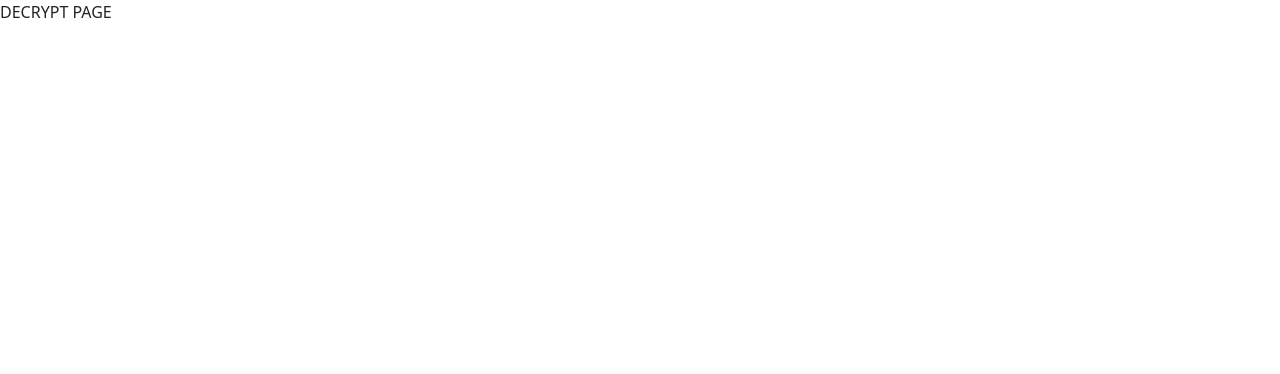
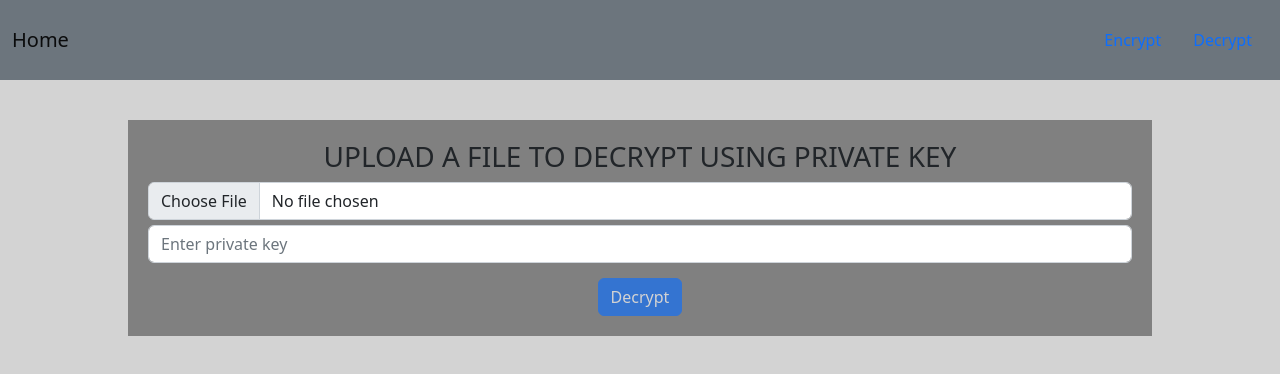
Before and after one commit to avrbovsky/canteen, a React (Create React App) app: page /decrypt in a window 1280 px wide. Shown: the top 374 px of the page. Built offline with nearby package versions, Linux system fonts and the light colour scheme.

Commit message:
Added basic structure in pages

```diff
--- a/src/Layout.tsx
+++ b/src/Layout.tsx
@@ -1,3 +1,6 @@
+import { Header } from "./components/Header";
+import {Row} from 'reactstrap';
+
 type Props = {
   children: JSX.Element;
 };
@@ -5,9 +8,8 @@ type Props = {
 export const Layout = ({ children }: Props): JSX.Element => {
   return (
     <>
-    {/* HEADER */}
-    {children}
-    {/* FOOTER */}
+    <Header />
+    <div style={{height: '90vh', backgroundColor: 'lightgray', paddingTop: '40px'}}>{children}</div>
     </>
   );
 };
--- /dev/null
+++ b/src/components/Header.tsx
@@ -0,0 +1,19 @@
+import { Navbar, NavbarBrand, Nav, NavItem, NavLink } from 'reactstrap';
+
+export const Header = (): JSX.Element => {
+  return (
+    <div>
+        <Navbar color='secondary' style={{height:'10vh'}}>
+            <NavbarBrand href="/">Home</NavbarBrand>
+            <Nav>
+                <NavItem>
+                    <NavLink href="/encrypt">Encrypt</NavLink>
+                </NavItem>
+                <NavItem>
+                    <NavLink href="/decrypt">Decrypt</NavLink>
+                </NavItem>
+            </Nav>
+        </Navbar>
+    </div>
+  );
+};
--- a/src/pages/DecryptPage.tsx
+++ b/src/pages/DecryptPage.tsx
@@ -1,7 +1,24 @@
-import React from 'react'
+import React, { useState } from 'react';
+import {Input, Button} from 'reactstrap';
 
 export const DecryptPage = () => {
+    const [file, setFile] = useState<{}>();
+    const [publicKey, setPublicKey] = useState<string>('');
+
+    const handleFileSelect = (e: React.ChangeEvent<HTMLInputElement>): void => {
+        setFile(e.target.files![0])
+    }
+
+    const handleTextChange = (e: React.ChangeEvent<HTMLInputElement>): void => {
+        setPublicKey(e.target.value)
+    }
+
     return (
-        <>DECRYPT PAGE</>
+        <div style={{width: '80%', backgroundColor: 'gray', marginLeft: 'auto', marginRight: 'auto', textAlign: 'center', padding: '20px'}}>
+            <h3>UPLOAD A FILE TO DECRYPT USING PRIVATE KEY</h3>
+            <Input onChange={handleFileSelect} type="file" />
+            <Input style={{marginTop: '5px'}} onChange={handleTextChange} type='text' placeholder='Enter private key' />
+            <Button style={{marginTop: '15px'}} color='primary' disabled={!file || !publicKey}>Decrypt</Button>
+        </div>
     )
 }
--- a/src/pages/EncryptPage.tsx
+++ b/src/pages/EncryptPage.tsx
@@ -1,7 +1,24 @@
-import React from 'react';
+import React, { useState } from 'react';
+import {Input, Button} from 'reactstrap';
 
 export const EncryptPage = () => {
+    const [file, setFile] = useState<{}>();
+    const [publicKey, setPublicKey] = useState<string>('');
+
+    const handleFileSelect = (e: React.ChangeEvent<HTMLInputElement>): void => {
+        setFile(e.target.files![0])
+    }
+
+    const handleTextChange = (e: React.ChangeEvent<HTMLInputElement>): void => {
+        setPublicKey(e.target.value)
+    }
+
     return (
-        <>ENCRYPT PAGE</>
+        <div style={{width: '80%', backgroundColor: 'gray', marginLeft: 'auto', marginRight: 'auto', textAlign: 'center', padding: '20px'}}>
+            <h3>UPLOAD A FILE TO ENCRYPT USING PUBLIC KEY</h3>
+            <Input onChange={handleFileSelect} type="file" />
+            <Input style={{marginTop: '5px'}} onChange={handleTextChange} type='text' placeholder='Enter public key' />
+            <Button style={{marginTop: '15px'}} color='primary' disabled={!file || !publicKey}>Encrypt</Button>
+        </div>
     )
 }
--- a/src/pages/HomePage.tsx
+++ b/src/pages/HomePage.tsx
@@ -1,5 +1,29 @@
-import React from 'react';
+import React, { useState } from 'react';
+import {Input, Button} from 'reactstrap';
 
 export const HomePage = () =>{
-    return (<>HOMEPAGE</>)
+    const [file, setFile] = useState<string | undefined>('');
+
+    const handleFileSelect = (e: React.ChangeEvent<HTMLInputElement>): void => {
+        e.preventDefault()
+        const reader = new FileReader()
+        reader.onload = async (e) => {
+            const text = (e.target!.result)
+            setFile(text?.toString());
+        };
+        reader.readAsText(e.target.files![0])
+    }
+
+    const handleEncrypt = () => {
+        const encodedFile = Buffer.from(file!).toString('base64');
+        console.log(encodedFile)
+    }
+
+    return (
+        <div style={{width: '80%', backgroundColor: 'gray', marginLeft: 'auto', marginRight: 'auto', textAlign: 'center', padding: '20px'}}>
+            <h3>UPLOAD A FILE TO ENCRYPT</h3>
+            <Input onChange={handleFileSelect} type="file" />
+            <Button style={{marginTop: '15px'}} color='primary' disabled={!file} onClick={handleEncrypt} >Encrypt</Button>
+        </div>
+    )
 }
--- /dev/null
+++ b/src/pages/utils.ts
@@ -0,0 +1 @@
+export {}
```
